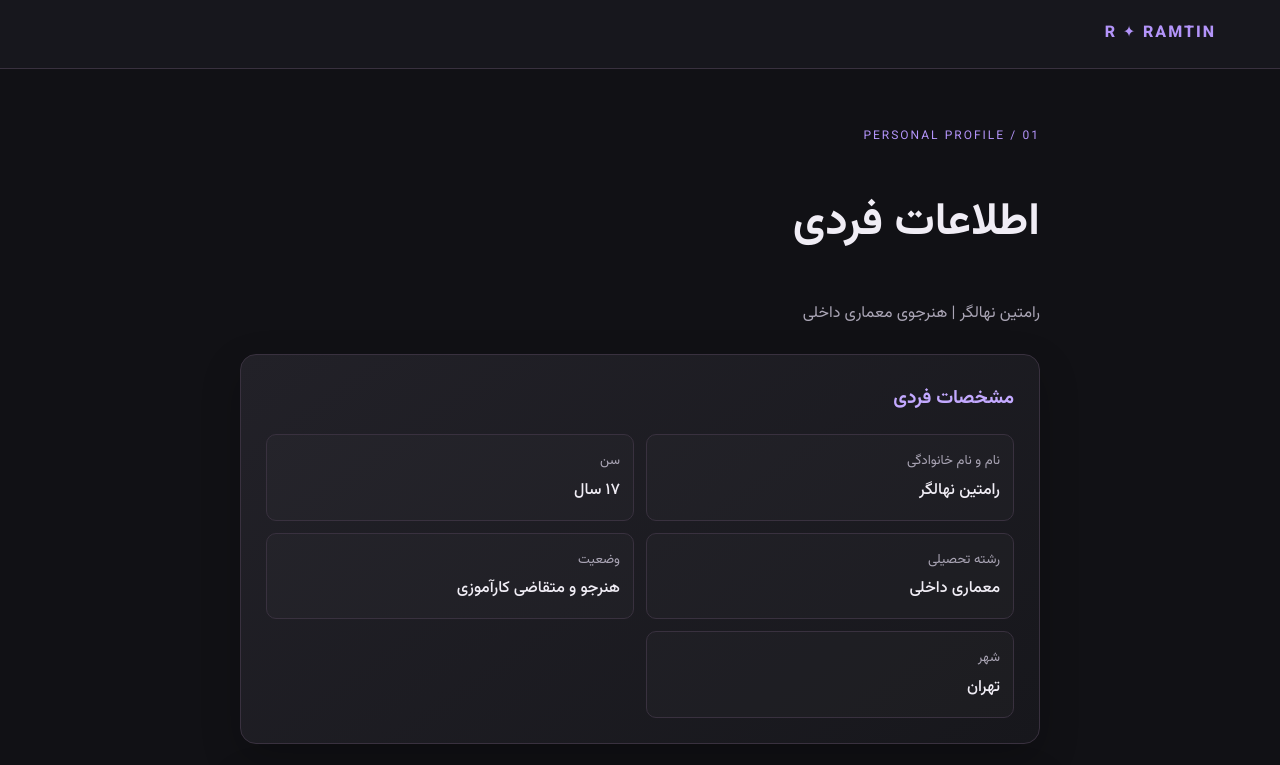
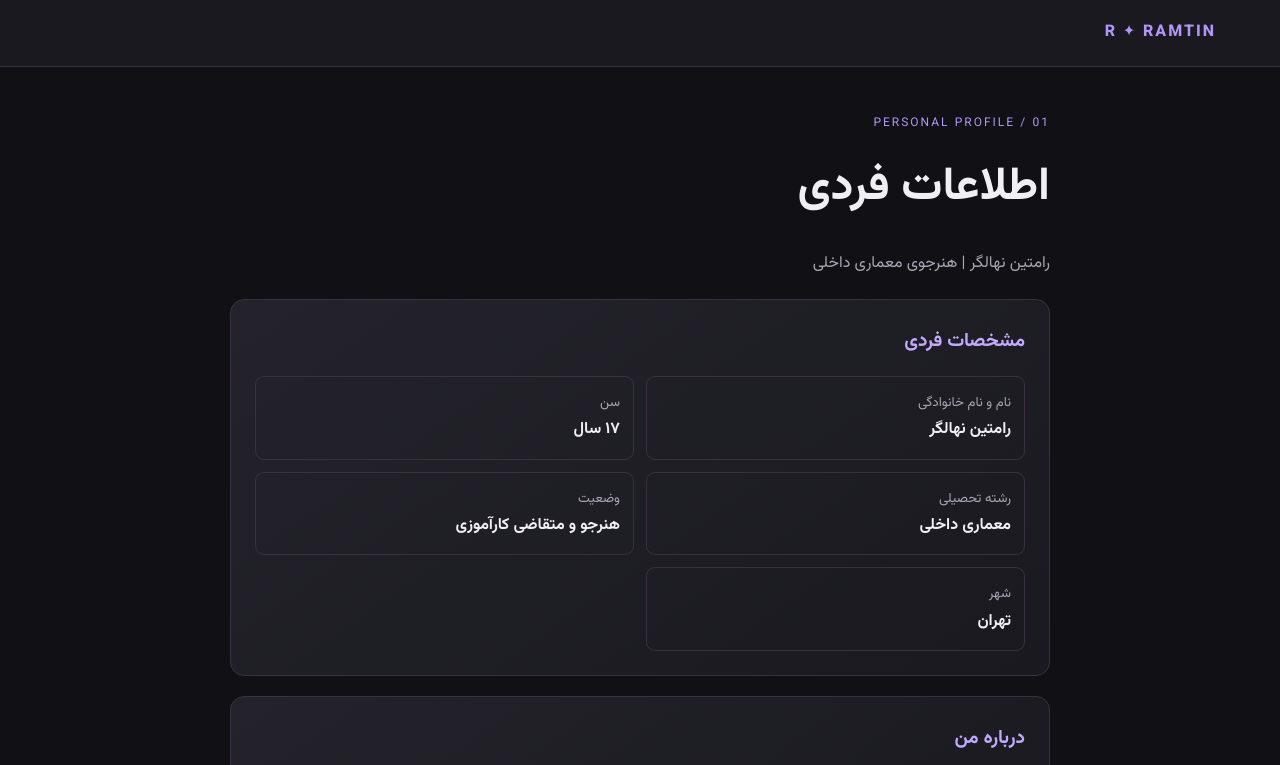
Before and after one commit to kbehzad835-bit/Ramtin_MY, a plain HTML site: page index.html in a window 1280 px wide. Shown: the top 765 px of the page. Drawn offline with Linux system fonts and the light colour scheme.

Commit message:
Update index.html

```diff
--- a/index.html
+++ b/index.html
@@ -4,117 +4,32 @@
 <head>
 <meta charset="UTF-8">
 <meta name="viewport" content="width=device-width, initial-scale=1">
+<meta name="theme-color" content="#111115">
 <title>اطلاعات فردی | رامتین نهالگر</title>
-
 <style>
 @import url('https://fonts.googleapis.com/css2?family=Vazirmatn:wght@400;500;600;700;800&display=swap');
-
-    * { box-sizing: border-box; }
-
-    body {
-      margin: 0;
-      font-family: 'Vazirmatn', Tahoma, sans-serif;
-      color: #f0edf5;
-      background: #111115;
-      line-height: 2;
-    }
-
-    header {
-      padding: 18px 5%;
-      border-bottom: 1px solid #39313f;
-      background: #17171d;
-    }
-
-    .brand {
-      color: #b394f9;
-      font-weight: 800;
-      letter-spacing: 2px;
-    }
-
-    main {
-      width: min(800px, 90%);
-      margin: 55px auto;
-    }
-
-    .eyebrow {
-      color: #b394f9;
-      font-size: 12px;
-      letter-spacing: 2px;
-    }
-
-    h1 { font-size: clamp(30px, 6vw, 45px); }
-
-    .subtitle { color: #aaa5b5; }
-
-    .panel {
-      margin-top: 24px;
-      padding: 25px;
-      border: 1px solid #39313f;
-      border-radius: 16px;
-      background: linear-gradient(145deg, #222128, #17171c);
-      box-shadow: 0 15px 40px #0003;
-    }
-
-    h2 {
-      margin-top: 0;
-      font-size: 19px;
-      color: #c3a9ff;
-    }
-
-    .details {
-      display: grid;
-      grid-template-columns: repeat(2, minmax(0, 1fr));
-      gap: 12px;
-    }
-
-    .item {
-      padding: 13px;
-      border: 1px solid #39313f;
-      border-radius: 10px;
-      background: #ffffff05;
-      overflow-wrap: anywhere;
-    }
-
-    .item small {
-      display: block;
-      color: #aaa5b5;
-    }
-
-    .item strong { font-weight: 500; }
-
-    p, li { color: #c0bbc8; }
-
-    a.button {
-      display: inline-block;
-      margin-top: 15px;
-      padding: 10px 20px;
-      border-radius: 8px;
-      background: #b394f9;
-      color: #17121f;
-      text-decoration: none;
-      font-weight: 700;
-    }
-
-    footer {
-      margin-top: 60px;
-      padding: 22px;
-      text-align: center;
-      border-top: 1px solid #39313f;
-      color: #8f8998;
-      font-size: 12px;
-    }
-
-    @media (max-width: 520px) {
-      .details { grid-template-columns: 1fr; }
-      .panel { padding: 18px; }
-    }
+*{box-sizing:border-box}
+body{margin:0;background:#111115;color:#f1eff6;font-family:Vazirmatn,Tahoma,sans-serif;line-height:1.9}
+a{text-decoration:none;color:inherit}
+header{padding:18px 5%;background:#19191f;border-bottom:1px solid #39313f}
+.brand{font-weight:800;letter-spacing:2px;color:#b394f9}
+main{width:min(820px,90%);margin:45px auto}
+.eyebrow{font-size:12px;letter-spacing:2px;color:#b394f9}
+h1{font-size:clamp(30px,6vw,46px);margin:10px 0}
+.subtitle{color:#aaa5b5}
+.panel{padding:24px;margin:20px 0;background:linear-gradient(145deg,#24232b,#19191f);border:1px solid #39313f;border-radius:14px}
+h2{font-size:19px;color:#c3a9ff;margin-top:0}
+.details{display:grid;grid-template-columns:repeat(2,minmax(0,1fr));gap:12px}
+.item{padding:13px;border:1px solid #39313f;border-radius:9px;overflow-wrap:anywhere}
+.item small{display:block;color:#aaa5b5}
+p,li{color:#c0bbc8}
+.button{display:inline-block;margin-top:15px;padding:10px 20px;border-radius:8px;background:#b394f9;color:#17121f;font-weight:700}
+footer{text-align:center;border-top:1px solid #39313f;padding:22px;color:#96909f;font-size:12px}
+@media(max-width:520px){.details{grid-template-columns:1fr}.panel{padding:18px}}
 </style>
 </head>
-
 <body>
-  <header>
-    <div class="brand">R ✦ RAMTIN</div>
-  </header>
+<header><div class="brand">R ✦ RAMTIN</div></header>
 
 <main>
 <div class="eyebrow">PERSONAL PROFILE / 01</div>
@@ -124,36 +39,17 @@
 <section class="panel">
 <h2>مشخصات فردی</h2>
 <div class="details">
-        <div class="item">
-          <small>نام و نام خانوادگی</small>
-          <strong>رامتین نهالگر</strong>
-        </div>
-        <div class="item">
-          <small>سن</small>
-          <strong>۱۷ سال</strong>
-        </div>
-        <div class="item">
-          <small>رشته تحصیلی</small>
-          <strong>معماری داخلی</strong>
-        </div>
-        <div class="item">
-          <small>وضعیت</small>
-          <strong>هنرجو و متقاضی کارآموزی</strong>
-        </div>
-        <div class="item">
-          <small>شهر</small>
-          <strong>تهران</strong>
-        </div>
+<div class="item"><small>نام و نام خانوادگی</small><strong>رامتین نهالگر</strong></div>
+<div class="item"><small>سن</small><strong>۱۷ سال</strong></div>
+<div class="item"><small>رشته تحصیلی</small><strong>معماری داخلی</strong></div>
+<div class="item"><small>وضعیت</small><strong>هنرجو و متقاضی کارآموزی</strong></div>
+<div class="item"><small>شهر</small><strong>تهران</strong></div>
 </div>
 </section>
 
 <section class="panel">
 <h2>درباره من</h2>
-      <p>
-        به طراحی فضاهای داخلی، نقشه‌کشی معماری و مدل‌سازی
-        سه‌بعدی علاقه‌مندم. هدفم یادگیری بیشتر، کسب تجربه
-        عملی و پیشرفت در محیط حرفه‌ای معماری است.
-      </p>
+<p>به طراحی فضاهای داخلی، نقشه‌کشی معماری و مدل‌سازی سه‌بعدی علاقه‌مندم. هدفم یادگیری بیشتر، کسب تجربه عملی و پیشرفت در محیط حرفه‌ای معماری است.</p>
 </section>
 
 <section class="panel">
@@ -169,14 +65,10 @@
 
 <section class="panel">
 <h2>هدف شغلی</h2>
-      <p>
-        به دنبال فرصت کارآموزی در دفتر معماری داخلی هستم
-        تا با روند طراحی و اجرای پروژه‌ها آشنا شوم و
-        مهارت‌های خود را توسعه دهم.
-      </p>
+<p>به دنبال فرصت کارآموزی در دفتر معماری داخلی هستم تا با روند طراحی و اجرای پروژه‌ها آشنا شوم و مهارت‌های خود را توسعه دهم.</p>
 </section>
 
-    <a class="button" href="index.html">بازگشت به صفحه اصلی ←</a>
+<a class="button" href="https://kbehzad835-bit.github.io/Ramtin/">← بازگشت به صفحه اصلی</a>
 </main>
 
 <footer>رامتین نهالگر · معماری داخلی</footer>
```
Lines whose indentation alone changed are shown as unchanged.
